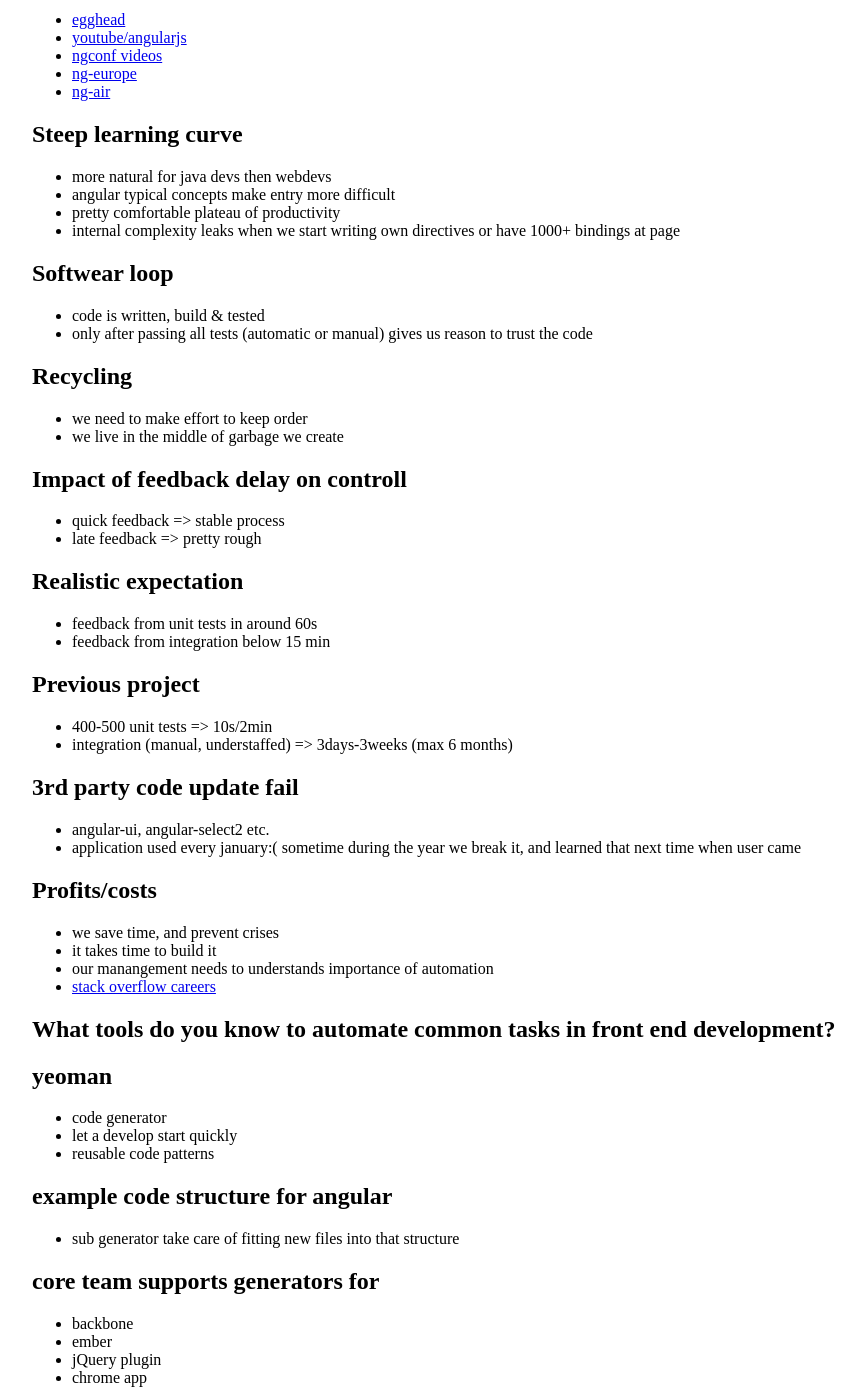
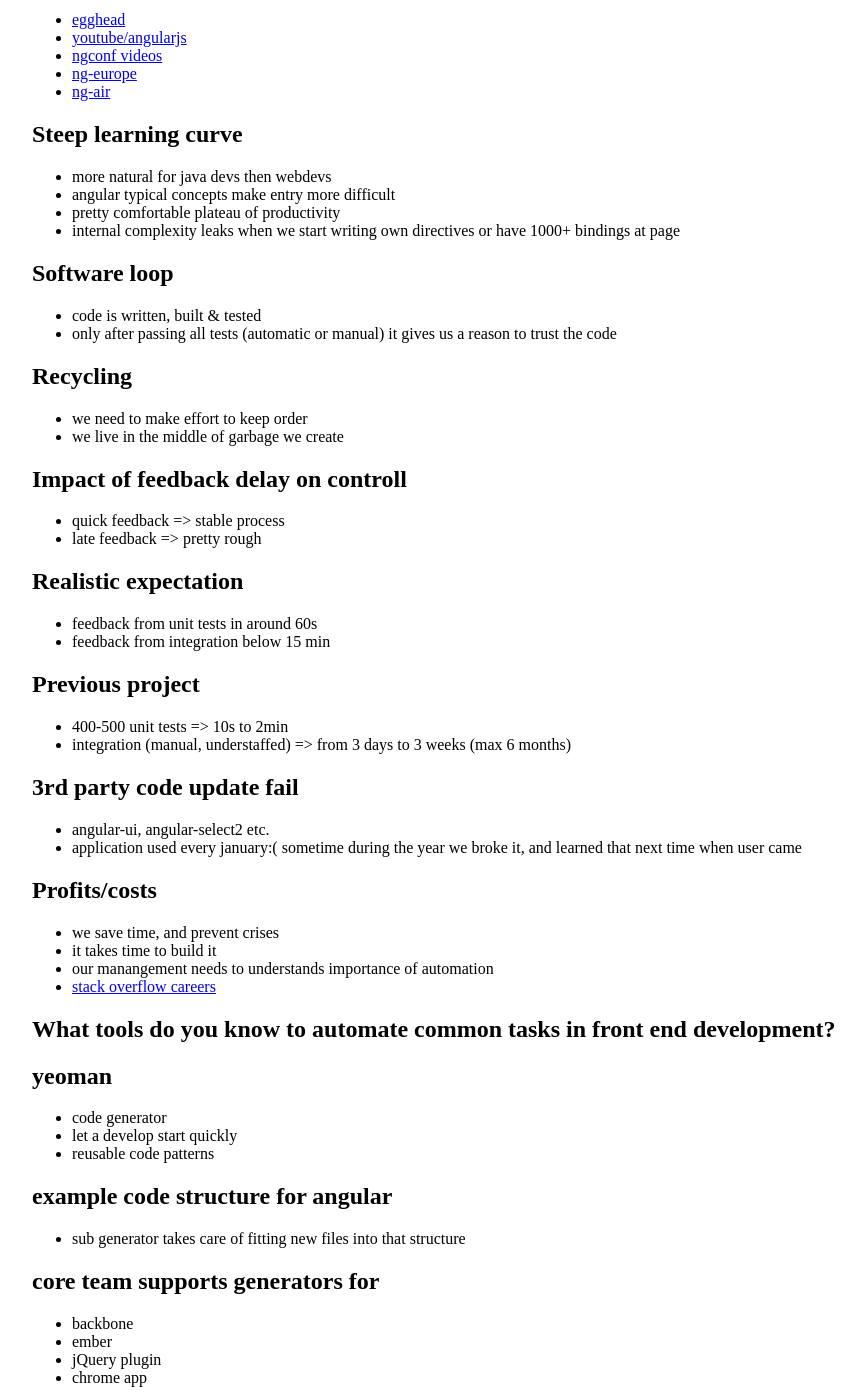
Before and after one commit to marcin-wosinek/blog, a Jekyll site: the page built from _posts/2015-02-12-Automation-in-AngularJs.md, in a window 1280 px wide and 1400 px high, scrolled down 962 px. Shown: the whole window, without its empty margins (128-993 px from the left). Built offline with Jekyll 4.4.1, drawn with Linux system fonts in a browser that asks for light colours; some of the changed text lies outside the part shown.

Commit message:
apply proofreading feedback

```diff
--- a/_posts/2015-02-12-Automation-in-AngularJs.md
+++ b/_posts/2015-02-12-Automation-in-AngularJs.md
@@ -38,9 +38,9 @@
 * pretty comfortable plateau of productivity
 * internal complexity leaks when we start writing own directives or have 1000+ bindings at page
 
-## Softwear loop
-* code is written, build & tested
-* only after passing all tests (automatic or manual) gives us reason to trust the code
+## Software loop
+* code is written, built & tested
+* only after passing all tests (automatic or manual) it gives us a reason to trust the code
 
 ## Recycling
 * we need to make effort to keep order
@@ -55,12 +55,12 @@
 * feedback from integration below 15 min
 
 ## Previous project
-* 400-500 unit tests => 10s/2min
-* integration (manual, understaffed) => 3days-3weeks (max 6 months)
+* 400-500 unit tests => 10s to 2min
+* integration (manual, understaffed) => from 3 days to 3 weeks (max 6 months)
 
 ## 3rd party code update fail
 * angular-ui, angular-select2 etc.
-* application used every january:( sometime during the year we break it, and learned that next time when user came
+* application used every january:( sometime during the year we broke it, and learned that next time when user came
 
 ## Profits/costs
 * we save time, and prevent crises
@@ -76,7 +76,7 @@
 * reusable code patterns
 
 ## example code structure for angular
-* sub generator take care of fitting new files into that structure
+* sub generator takes care of fitting new files into that structure
 
 ## core team supports generators for
 * backbone
@@ -134,8 +134,8 @@
 ## JShint example output
 
 ## Jasmine
-* bdd test framework
-* play nicely in tdd
+* BDD test framework
+* play nicely in TDD
 * nice flexible syntax
 * almost plain english test reports
 * good to install 'jasmine-expect':
```
Also changed, not shown: other parts of _posts/2015-02-12-Automation-in-AngularJs.md (+10 -10 lines).
